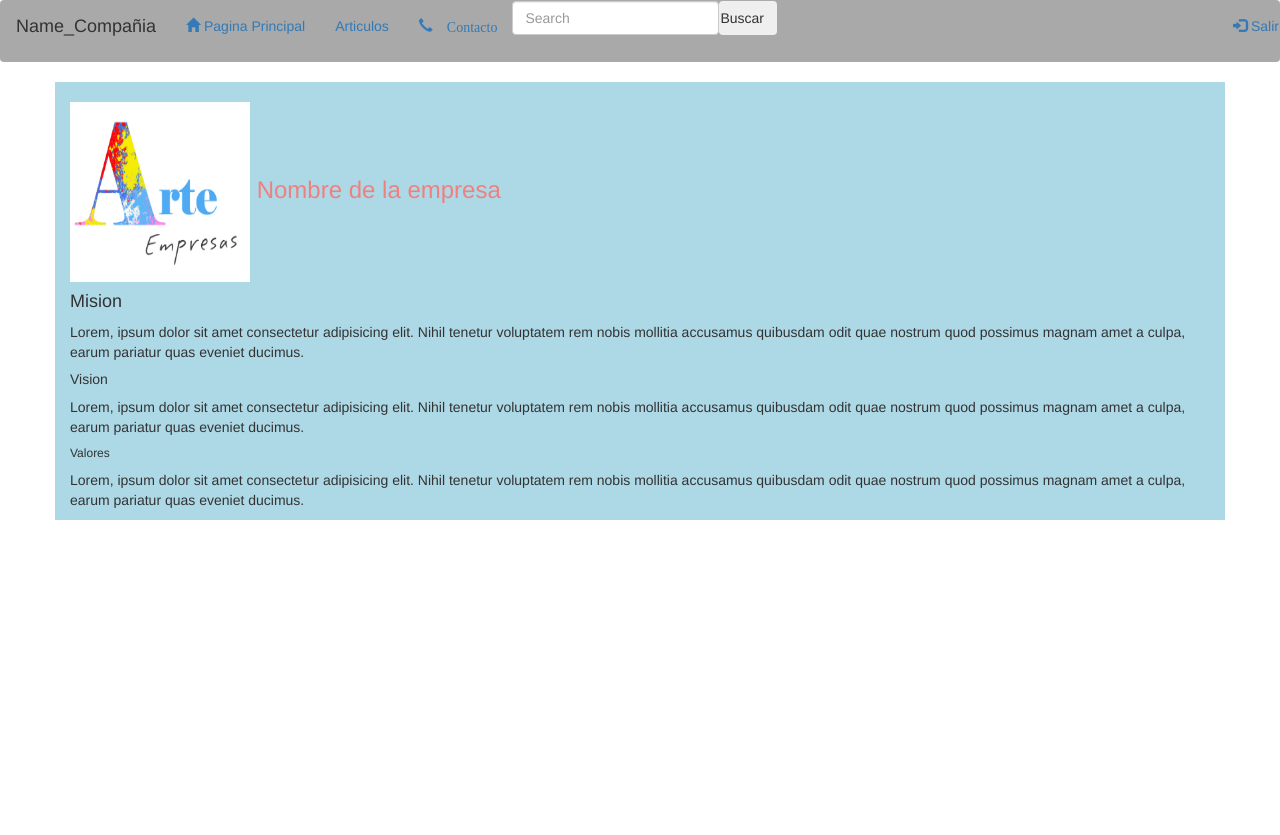
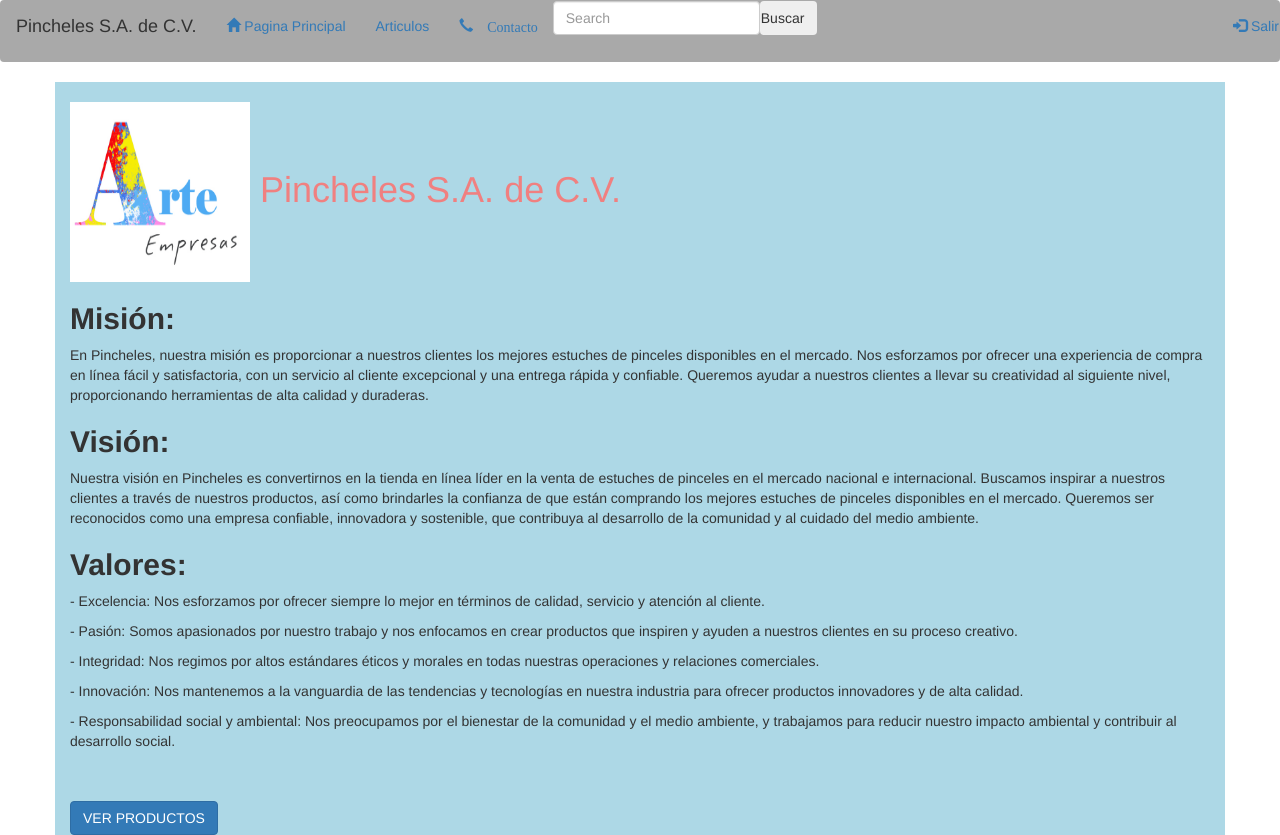
Before and after one commit to Limoncito160/ProyectoPrograWeb, a PHP site: page /home.php in a window 1280 px wide. Before the commit the page ends 520 px from the top, so only its background shows below. Run offline with PHP 8.4, Linux system fonts and the light colour scheme.

Commit message:
Manita de gato al home y botón a articulos.php

```diff
--- a/header.php
+++ b/header.php
@@ -13,7 +13,7 @@
 <body>
 <!--Barra de navegación-->
 <nav class="navbar navbar-expand-lg navbar-light bg-light" style="background-color: darkgray;">
-  <p class="navbar-brand disable" >Name_Compañia</p>
+  <p class="navbar-brand disable" >Pincheles S.A. de C.V.</p>
   <ul class="nav navbar-nav">
       <li class="active"><a href="home.php"><span class="glyphicon glyphicon-home"></span> Pagina Principal</a></li>
       <li><a href="articulos.php">Articulos</a></li>
--- a/home.php
+++ b/home.php
@@ -1,12 +1,44 @@
 <?php
 include("header.php");
 ?>
+
 <div class="container" style="background-color: lightblue;">
-  <h3 style="text-align:left; color:lightcoral;" > <img src="img/arte.jpg" height="180px" width="180px"> Nombre de la empresa</h3>
-  <h4>Mision</h4>
-  <p>Lorem, ipsum dolor sit amet consectetur adipisicing elit. Nihil tenetur voluptatem rem nobis mollitia accusamus quibusdam odit quae nostrum quod possimus magnam amet a culpa, earum pariatur quas eveniet ducimus.</p>
-  <h5>Vision</h5>
-  <p>Lorem, ipsum dolor sit amet consectetur adipisicing elit. Nihil tenetur voluptatem rem nobis mollitia accusamus quibusdam odit quae nostrum quod possimus magnam amet a culpa, earum pariatur quas eveniet ducimus.</p>
-  <h6>Valores</h6>
-  <p>Lorem, ipsum dolor sit amet consectetur adipisicing elit. Nihil tenetur voluptatem rem nobis mollitia accusamus quibusdam odit quae nostrum quod possimus magnam amet a culpa, earum pariatur quas eveniet ducimus.
+  <h1 style="text-align:left; color:lightcoral;"> <img src="img/arte.jpg" height="180px" width="180px"> Pincheles S.A.
+    de C.V.</h1>
+  <h2><strong>Misión:</strong></h2>
+  <p>
+    En Pincheles, nuestra misión es proporcionar a nuestros clientes los mejores estuches de pinceles disponibles en el
+    mercado. Nos esforzamos por ofrecer una experiencia de compra en línea fácil y satisfactoria, con un servicio al
+    cliente excepcional y una entrega rápida y confiable. Queremos ayudar a nuestros clientes a llevar su creatividad al
+    siguiente nivel, proporcionando herramientas de alta calidad y duraderas.
   </p>
+  <h2><strong>Visión:</strong></h2>
+  <p>
+    Nuestra visión en Pincheles es convertirnos en la tienda en línea líder en la venta de estuches de pinceles en el
+    mercado nacional e internacional. Buscamos inspirar a nuestros clientes a través de nuestros productos, así como
+    brindarles la confianza de que están comprando los mejores estuches de pinceles disponibles en el mercado. Queremos
+    ser reconocidos como una empresa confiable, innovadora y sostenible, que contribuya al desarrollo de la comunidad y
+    al cuidado del medio ambiente.
+  </p>
+  <h2><strong>Valores:</strong></h2>
+  <p> - Excelencia: Nos esforzamos por ofrecer siempre lo mejor en términos de calidad, servicio y atención al cliente.
+  </p>
+  <p> - Pasión: Somos apasionados por nuestro trabajo y nos enfocamos en crear productos que inspiren y ayuden a
+    nuestros
+    clientes en su proceso creativo.</p>
+  <p> - Integridad: Nos regimos por altos estándares éticos y morales en todas nuestras operaciones y relaciones
+    comerciales.</p>
+  <p> - Innovación: Nos mantenemos a la vanguardia de las tendencias y tecnologías en nuestra industria para ofrecer
+    productos innovadores y de alta calidad.</p>
+  <p> - Responsabilidad social y ambiental: Nos preocupamos por el bienestar de la comunidad y el medio ambiente, y
+    trabajamos para reducir nuestro impacto ambiental y contribuir al desarrollo social.</p>
+
+    <br> </br>
+
+  <div class="row mb-3">
+    <div class="col-sm-6 offset-sm-3 mx-auto d-grid text-start">
+    <button type="submit" class="btn btn-primary"><a href="articulos.php" style="text-decoration:none; color:white;">VER PRODUCTOS</a></button>
+    </div>
+  </div>
+
+</div>
```
